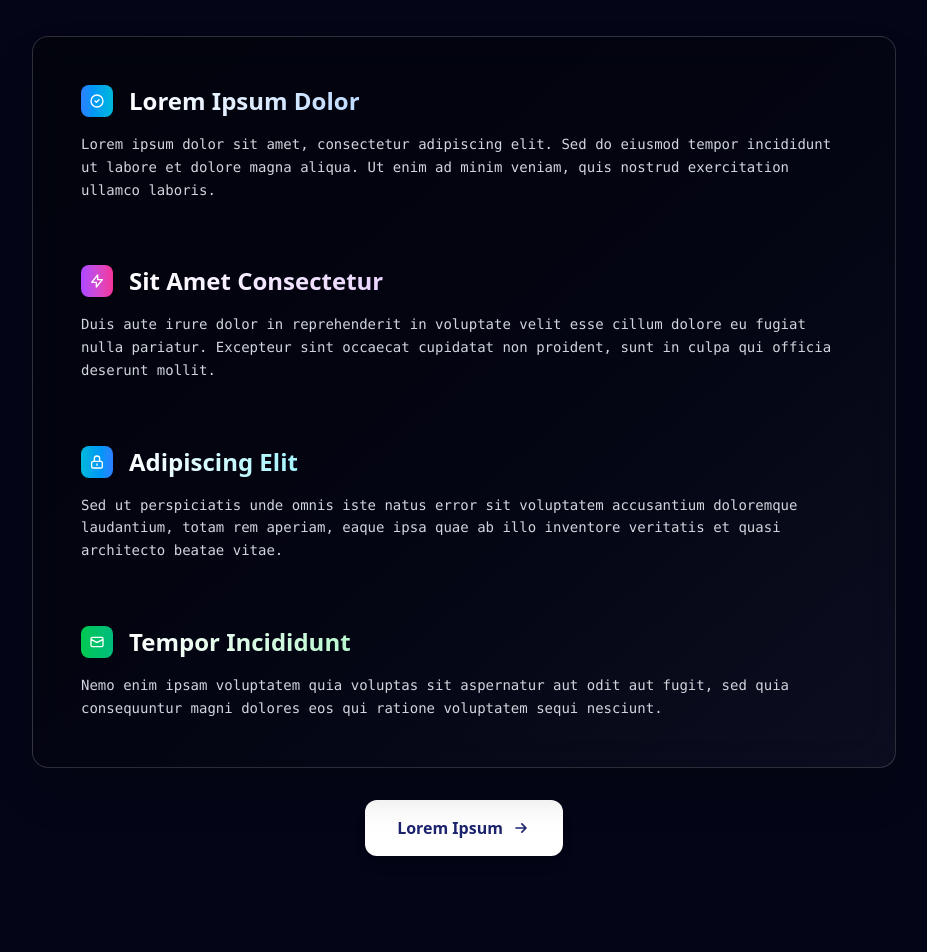
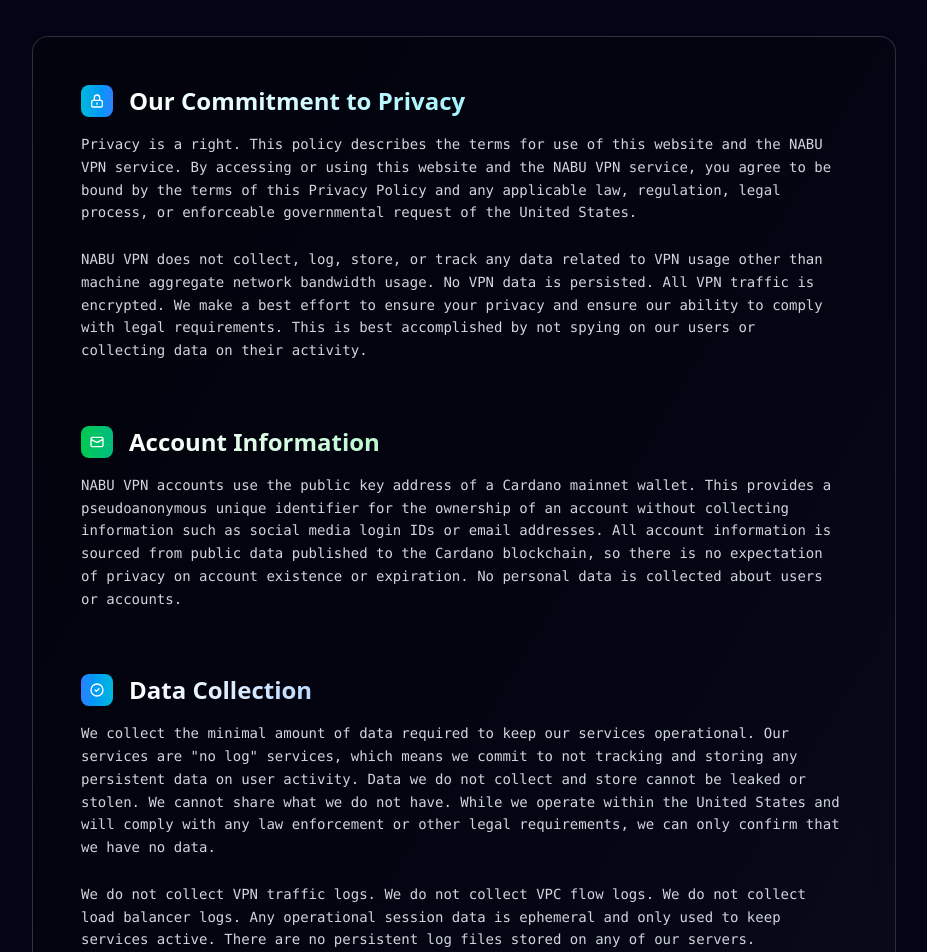
Before and after one commit to blinklabs-io/vpn-frontend, a React (Vite) app: page /privacy-policy in a window 1280 px wide. Shown: the part 320-1272 px from the top of the page, without its empty margins (176-1103 px from the left). Before the commit the page ends 1224 px from the top, so only its background shows below. Built offline with nearby package versions, Linux system fonts and the light colour scheme.

Commit message:
feat: privacy policy text
Signed-off-by: Chris Gianelloni <wolf31o2@blinklabs.io>

```diff
--- a/src/pages/PrivacyPolicy.tsx
+++ b/src/pages/PrivacyPolicy.tsx
@@ -1,77 +1,196 @@
-import { Link } from 'react-router'
+import { Link } from "react-router";
 
 const PrivacyPolicy = () => {
   return (
     <div className="flex flex-col bg-[linear-gradient(180deg,#1C246E_0%,#040617_12.5%)] relative pt-16 min-h-screen overflow-hidden">
-
       <div className="max-w-4xl mx-auto px-4 py-12 relative z-10">
         <div className="text-center mb-12">
           <div className="inline-flex items-center justify-center w-20 h-20 bg-gradient-to-r from-blue-500 to-purple-600 rounded-full mb-6">
-            <svg className="w-10 h-10 text-white" fill="none" stroke="currentColor" viewBox="0 0 24 24">
-              <path strokeLinecap="round" strokeLinejoin="round" strokeWidth={2} d="M12 15v2m-6 4h12a2 2 0 002-2v-6a2 2 0 00-2-2H6a2 2 0 00-2 2v6a2 2 0 002 2zm10-10V7a4 4 0 00-8 0v4h8z" />
+            <svg
+              className="w-10 h-10 text-white"
+              fill="none"
+              stroke="currentColor"
+              viewBox="0 0 24 24"
+            >
+              <path
+                strokeLinecap="round"
+                strokeLinejoin="round"
+                strokeWidth={2}
+                d="M12 15v2m-6 4h12a2 2 0 002-2v-6a2 2 0 00-2-2H6a2 2 0 00-2 2v6a2 2 0 002 2zm10-10V7a4 4 0 00-8 0v4h8z"
+              />
             </svg>
           </div>
           <h1 className="text-5xl font-bold bg-gradient-to-r from-white via-blue-200 to-purple-200 bg-clip-text text-transparent mb-4">
-            Lorem Ipsum
+            Privacy Policy
           </h1>
-          <p className="text-gray-300 text-lg font-mono">Dolor sit amet consectetur</p>
+          <p className="text-gray-300 text-lg font-mono">
+            Know your assumptions
+          </p>
         </div>
 
         <div className="bg-gradient-to-br from-[#00000066] to-[#1a1a2e66] rounded-2xl p-8 backdrop-blur-xl border border-[#ffffff2a] shadow-2xl">
           <div className="space-y-8 text-gray-300">
             <section className="p-4 rounded-xl">
               <div className="flex items-center mb-4">
-                  <div className="w-8 h-8 bg-gradient-to-r from-blue-500 to-cyan-500 rounded-lg flex items-center justify-center mr-4">
-                    <svg className="w-4 h-4 text-white" fill="none" stroke="currentColor" viewBox="0 0 24 24">
-                      <path strokeLinecap="round" strokeLinejoin="round" strokeWidth={2} d="M9 12l2 2 4-4m6 2a9 9 0 11-18 0 9 9 0 0118 0z" />
+                <div className="w-8 h-8 bg-gradient-to-r from-cyan-500 to-blue-500 rounded-lg flex items-center justify-center mr-4">
+                  <svg
+                    className="w-4 h-4 text-white"
+                    fill="none"
+                    stroke="currentColor"
+                    viewBox="0 0 24 24"
+                  >
+                    <path
+                      strokeLinecap="round"
+                      strokeLinejoin="round"
+                      strokeWidth={2}
+                      d="M12 15v2m-6 4h12a2 2 0 002-2v-6a2 2 0 00-2-2H6a2 2 0 00-2 2v6a2 2 0 002 2zm10-10V7a4 4 0 00-8 0v4h8z"
+                    />
                   </svg>
                 </div>
-                  <h2 className="text-2xl font-semibold bg-gradient-to-r from-white to-blue-200 bg-clip-text text-transparent">Lorem Ipsum Dolor</h2>
+                <h2 className="text-2xl font-semibold bg-gradient-to-r from-white to-cyan-200 bg-clip-text text-transparent">
+                  Our Commitment to Privacy
+                </h2>
               </div>
               <p className="leading-relaxed font-mono text-sm">
-                  Lorem ipsum dolor sit amet, consectetur adipiscing elit. Sed do eiusmod tempor incididunt ut labore et dolore magna aliqua. Ut enim ad minim veniam, quis nostrud exercitation ullamco laboris.
+                Privacy is a right. This policy describes the terms for use of
+                this website and the NABU VPN service. By accessing or using
+                this website and the NABU VPN service, you agree to be bound by
+                the terms of this Privacy Policy and any applicable law,
+                regulation, legal process, or enforceable governmental request
+                of the United States.
+              </p>
+              <br />
+              <p className="leading-relaxed font-mono text-sm">
+                NABU VPN does not collect, log, store, or track any data related
+                to VPN usage other than machine aggregate network bandwidth
+                usage. No VPN data is persisted. All VPN traffic is encrypted.
+                We make a best effort to ensure your privacy and ensure our
+                ability to comply with legal requirements. This is best
+                accomplished by not spying on our users or collecting data on
+                their activity.
+              </p>
+            </section>
+
+            <section className="p-4 rounded-xl">
+              <div className="flex items-center mb-4">
+                <div className="w-8 h-8 bg-gradient-to-r from-green-500 to-emerald-500 rounded-lg flex items-center justify-center mr-4">
+                  <svg
+                    className="w-4 h-4 text-white"
+                    fill="none"
+                    stroke="currentColor"
+                    viewBox="0 0 24 24"
+                  >
+                    <path
+                      strokeLinecap="round"
+                      strokeLinejoin="round"
+                      strokeWidth={2}
+                      d="M3 8l7.89 4.26a2 2 0 002.22 0L21 8M5 19h14a2 2 0 002-2V7a2 2 0 00-2-2H5a2 2 0 00-2 2v10a2 2 0 002 2z"
+                    />
+                  </svg>
+                </div>
+                <h2 className="text-2xl font-semibold bg-gradient-to-r from-white to-green-200 bg-clip-text text-transparent">
+                  Account Information
+                </h2>
+              </div>
+              <p className="leading-relaxed font-mono text-sm">
+                NABU VPN accounts use the public key address of a Cardano
+                mainnet wallet. This provides a pseudoanonymous unique
+                identifier for the ownership of an account without collecting
+                information such as social media login IDs or email addresses.
+                All account information is sourced from public data published to
+                the Cardano blockchain, so there is no expectation of privacy on
+                account existence or expiration. No personal data is collected
+                about users or accounts.
+              </p>
+            </section>
+
+            <section className="p-4 rounded-xl">
+              <div className="flex items-center mb-4">
+                <div className="w-8 h-8 bg-gradient-to-r from-blue-500 to-cyan-500 rounded-lg flex items-center justify-center mr-4">
+                  <svg
+                    className="w-4 h-4 text-white"
+                    fill="none"
+                    stroke="currentColor"
+                    viewBox="0 0 24 24"
+                  >
+                    <path
+                      strokeLinecap="round"
+                      strokeLinejoin="round"
+                      strokeWidth={2}
+                      d="M9 12l2 2 4-4m6 2a9 9 0 11-18 0 9 9 0 0118 0z"
+                    />
+                  </svg>
+                </div>
+                <h2 className="text-2xl font-semibold bg-gradient-to-r from-white to-blue-200 bg-clip-text text-transparent">
+                  Data Collection
+                </h2>
+              </div>
+              <p className="leading-relaxed font-mono text-sm">
+                We collect the minimal amount of data required to keep our
+                services operational. Our services are "no log" services, which
+                means we commit to not tracking and storing any persistent data
+                on user activity. Data we do not collect and store cannot be
+                leaked or stolen. We cannot share what we do not have. While we
+                operate within the United States and will comply with any law
+                enforcement or other legal requirements, we can only confirm
+                that we have no data.
+              </p>
+              <br />
+              <p className="leading-relaxed font-mono text-sm">
+                We do not collect VPN traffic logs. We do not collect VPC flow
+                logs. We do not collect load balancer logs. Any operational
+                session data is ephemeral and only used to keep services active.
+                There are no persistent log files stored on any of our servers.
               </p>
             </section>
 
             <section className="p-4 rounded-xl">
               <div className="flex items-center mb-4">
                 <div className="w-8 h-8 bg-gradient-to-r from-purple-500 to-pink-500 rounded-lg flex items-center justify-center mr-4">
-                    <svg className="w-4 h-4 text-white" fill="none" stroke="currentColor" viewBox="0 0 24 24">
-                      <path strokeLinecap="round" strokeLinejoin="round" strokeWidth={2} d="M13 10V3L4 14h7v7l9-11h-7z" />
+                  <svg
+                    className="w-4 h-4 text-white"
+                    fill="none"
+                    stroke="currentColor"
+                    viewBox="0 0 24 24"
+                  >
+                    <path
+                      strokeLinecap="round"
+                      strokeLinejoin="round"
+                      strokeWidth={2}
+                      d="M13 10V3L4 14h7v7l9-11h-7z"
+                    />
                   </svg>
                 </div>
-                  <h2 className="text-2xl font-semibold bg-gradient-to-r from-white to-purple-200 bg-clip-text text-transparent">Sit Amet Consectetur</h2>
+                <h2 className="text-2xl font-semibold bg-gradient-to-r from-white to-purple-200 bg-clip-text text-transparent">
+                  Intermediary Services
+                </h2>
               </div>
               <p className="leading-relaxed font-mono text-sm">
-                  Duis aute irure dolor in reprehenderit in voluptate velit esse cillum dolore eu fugiat nulla pariatur. Excepteur sint occaecat cupidatat non proident, sunt in culpa qui officia deserunt mollit.
+                Services along the way may be able to track certain details from
+                you. Actors such as your Internet service provider (ISP) and
+                ours (AWS for the VPN, Cloudflare for this website) can track
+                information such as your IP address or your connection to us.
+                Coarse HTTP traffic analytics such as aggregate traffic and
+                country of origin derived from your IP address is tracked by
+                Cloudflare for 30 days for this website, but not the NABU VPN
+                service. Deep packet inspection or other techniques will detect
+                your use of our VPN. However, they will be unable to see what
+                you are doing. Your traffic is encrypted at your client.
               </p>
-              </section>
-
-              <section className="p-4 rounded-xl">
-                <div className="flex items-center mb-4">
-                  <div className="w-8 h-8 bg-gradient-to-r from-cyan-500 to-blue-500 rounded-lg flex items-center justify-center mr-4">
-                    <svg className="w-4 h-4 text-white" fill="none" stroke="currentColor" viewBox="0 0 24 24">
-                      <path strokeLinecap="round" strokeLinejoin="round" strokeWidth={2} d="M12 15v2m-6 4h12a2 2 0 002-2v-6a2 2 0 00-2-2H6a2 2 0 00-2 2v6a2 2 0 002 2zm10-10V7a4 4 0 00-8 0v4h8z" />
-                    </svg>
-                  </div>
-                  <h2 className="text-2xl font-semibold bg-gradient-to-r from-white to-cyan-200 bg-clip-text text-transparent">Adipiscing Elit</h2>
-                </div>
+              <br />
               <p className="leading-relaxed font-mono text-sm">
-                  Sed ut perspiciatis unde omnis iste natus error sit voluptatem accusantium doloremque laudantium, totam rem aperiam, eaque ipsa quae ab illo inventore veritatis et quasi architecto beatae vitae.
+                Logging into online accounts while using the VPN could expose
+                additional information. Avoid using services with the same
+                accounts both on and off the VPN to avoid leaking data allowing
+                the service to correlate your real and VPN addresses.
               </p>
-              </section>
-
-              <section className="p-4 rounded-xl">
-                <div className="flex items-center mb-4">
-                  <div className="w-8 h-8 bg-gradient-to-r from-green-500 to-emerald-500 rounded-lg flex items-center justify-center mr-4">
-                    <svg className="w-4 h-4 text-white" fill="none" stroke="currentColor" viewBox="0 0 24 24">
-                      <path strokeLinecap="round" strokeLinejoin="round" strokeWidth={2} d="M3 8l7.89 4.26a2 2 0 002.22 0L21 8M5 19h14a2 2 0 002-2V7a2 2 0 00-2-2H5a2 2 0 00-2 2v10a2 2 0 002 2z" />
-                    </svg>
-                  </div>
-                  <h2 className="text-2xl font-semibold bg-gradient-to-r from-white to-green-200 bg-clip-text text-transparent">Tempor Incididunt</h2>
-                </div>
+              <br />
               <p className="leading-relaxed font-mono text-sm">
-                  Nemo enim ipsam voluptatem quia voluptas sit aspernatur aut odit aut fugit, sed quia consequuntur magni dolores eos qui ratione voluptatem sequi nesciunt.
+                While NABU VPN operates a secure and private service, it makes
+                no guaratees of complete security or privacy of our offering.
+                Users are responsible for ensuring they are compliant with any
+                applicable laws and have the ultimate responsibility for their
+                own data and privacy.
               </p>
             </section>
           </div>
@@ -82,15 +201,25 @@
             to="/"
             className="inline-flex items-center px-8 py-4 bg-white text-[#1C246E] font-semibold rounded-xl shadow-lg"
           >
-            <span className="mr-2">Lorem Ipsum</span>
-            <svg className="w-5 h-5" fill="none" stroke="currentColor" viewBox="0 0 24 24">
-              <path strokeLinecap="round" strokeLinejoin="round" strokeWidth={2} d="M13 7l5 5m0 0l-5 5m5-5H6" />
+            <span className="mr-2">Back Home</span>
+            <svg
+              className="w-5 h-5"
+              fill="none"
+              stroke="currentColor"
+              viewBox="0 0 24 24"
+            >
+              <path
+                strokeLinecap="round"
+                strokeLinejoin="round"
+                strokeWidth={2}
+                d="M13 7l5 5m0 0l-5 5m5-5H6"
+              />
             </svg>
           </Link>
         </div>
       </div>
     </div>
-  )
-}
+  );
+};
 
-export default PrivacyPolicy
+export default PrivacyPolicy;
```
Lines whose indentation alone changed are shown as unchanged.
